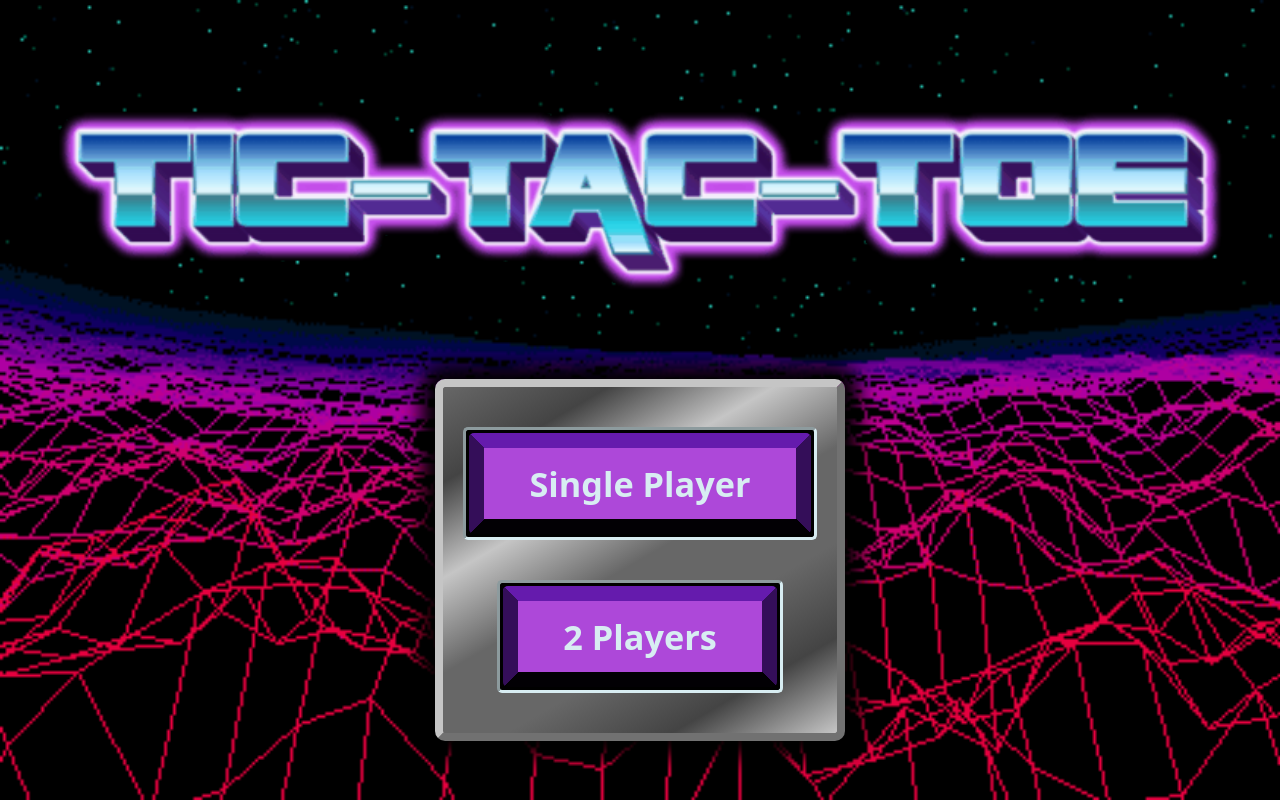
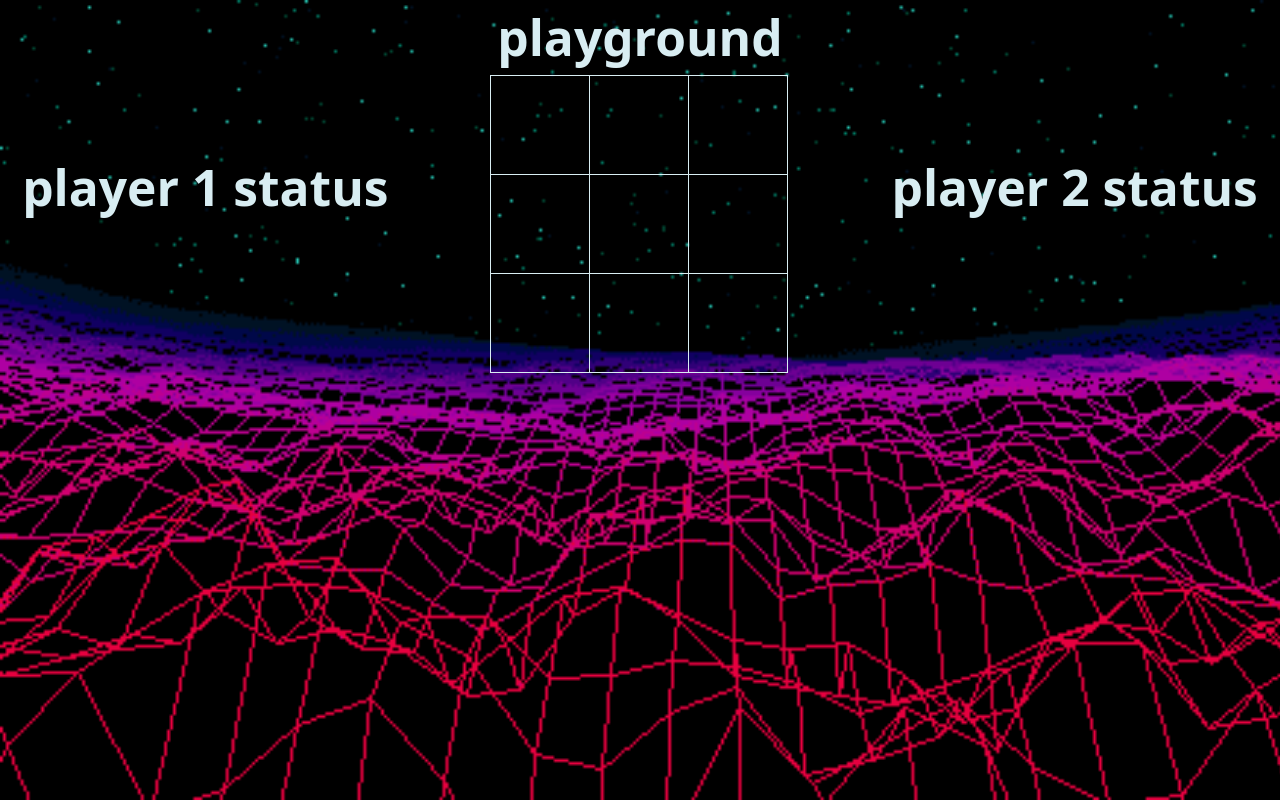
Before and after one commit to adrip01/TicTacToe, a plain HTML site: page playground.html in a window 1280 px wide. Drawn offline with nearby package versions, Linux system fonts and the light colour scheme.

Commit message:
added playground page

```diff
--- /dev/null
+++ b/css/_playground.scss
@@ -0,0 +1,37 @@
+#bodyPlayground {
+  width: 100vw;
+  height: 100vh;
+  background-image: url("/img/graphics/olas.gif");
+  background-repeat: no-repeat;
+  background-size: cover;
+}
+
+.playgroundCol {
+  justify-content: center;
+  align-items: center;
+  flex-direction: column;
+}
+
+.statusCol {
+  justify-content: center;
+  align-items: center;
+}
+
+.playground {
+  margin: 0;
+  display: grid;
+  grid-template-columns: 33% 33% 33%;
+  grid-template-rows: 33% 33% 33%;
+  max-width: 300px;
+}
+
+.tile {
+  border: 1px solid var(--light-color);
+  min-width: 100px;
+  min-height: 100px;
+  display: flex;
+  justify-content: center;
+  align-items: center;
+  font-size: var(--font-size-for-buttons);
+  cursor: pointer;
+}
--- a/css/style.scss
+++ b/css/style.scss
@@ -1,5 +1,6 @@
 @import "2Players";
-@import "SinglePlayer";
+@import "singlePlayer";
+@import "playground";
 
 :root {
   --light-color: #d8edf2;
--- a/index.html
+++ b/playground.html
@@ -13,32 +13,28 @@
       crossorigin="anonymous"
     />
   </head>
-  <body id="bodyIndex">
-    <div class="container-fluid">
-      <div class="row">
-        <div class="col" id="indexTitle">
-          <img
-            class="title"
-            src="./img/graphics/TIC-TAC-TOE.gif"
-            alt="TicTacToe Title"
-          />
+  <body id="bodyPlayground">
+    <div class="row">
+      <div class="col-md-4 col-sm-12 statusCol">
+        <p class="subTitles">player 1 status</p>
+      </div>
+      <div class="col-md-4 col-sm-12 playgroundCol">
+        <p class="subTitles">playground</p>
+        <div class="playground">
+          <div class="tile"></div>
+          <div class="tile"></div>
+          <div class="tile"></div>
+          <div class="tile"></div>
+          <div class="tile"></div>
+          <div class="tile"></div>
+          <div class="tile"></div>
+          <div class="tile"></div>
+          <div class="tile"></div>
         </div>
+
       </div>
-      <div class="row">
-        <div class="col" id="indexButtons">
-          <div class="metalPlate">
-            <div class="borderButton">
-              <a href="./SinglePlayerScreen.html">
-                <button type="button" class="button">Single Player</button>
-              </a>
-            </div>
-            <div class="borderButton">
-              <a href="./2PlayersScreen.html">
-                <button type="button" class="button">2 Players</button>
-              </a>
-            </div>
-          </div>
-        </div>
+      <div class="col-md-4 col-sm-12 statusCol">
+        <p class="subTitles">player 2 status</p>
       </div>
     </div>
     <script
```
Also changed, not shown: 2PlayersScreen.html (+1 -1 lines), SinglePlayerScreen.html (+1 -1 lines), dist/css/style.css.
